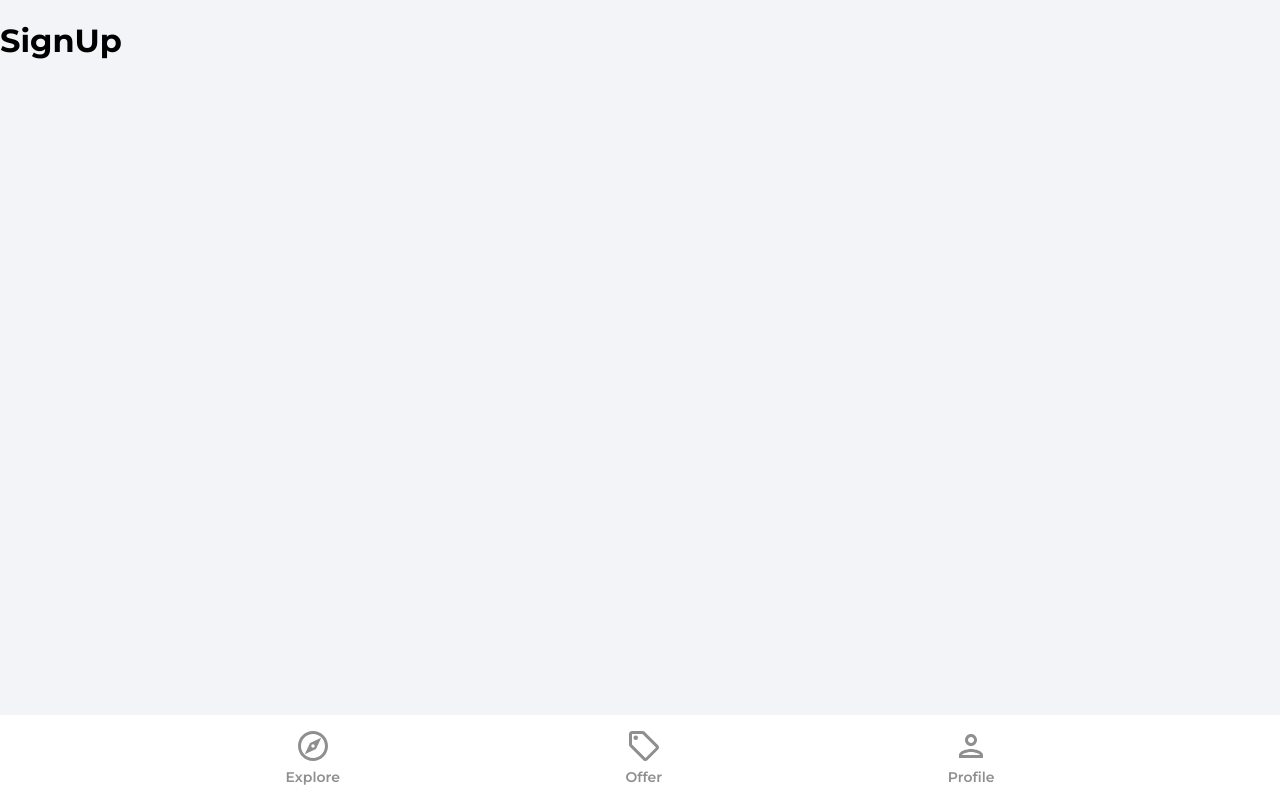
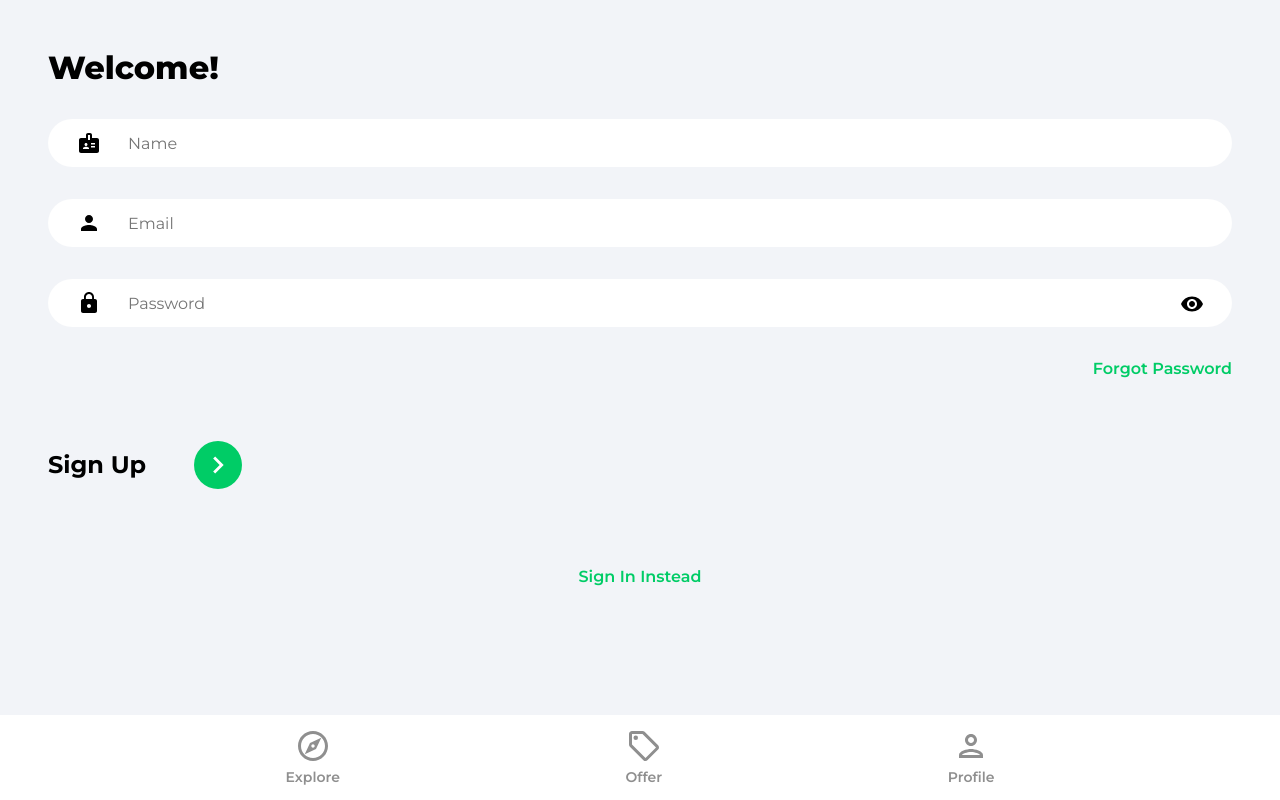
Before and after one commit to mbarnstien/House-Marketplace, a React (Create React App) app: page /sign-up in a window 1280 px wide. Built offline with nearby package versions, Linux system fonts and the light colour scheme.

Commit message:
Sign in and up forms

```diff
--- a/src/pages/SignIn.jsx
+++ b/src/pages/SignIn.jsx
@@ -1,6 +1,77 @@
+import {useState} from 'react'
+import {Link, useNavigate} from 'react-router-dom'
+import {ReactComponent as ArrowRightIcon} from '../assets/svg/keyboardArrowRightIcon.svg'
+import visibilityIcon from '../assets/svg/visibilityIcon.svg'
+
 function SignIn() {
-    return (
-      <h1>SignIn</h1>
+  const [showPassword, setShowPassword] = useState(false)
+  const [formData, setFormData] = useState({
+    email: '',
+    password: ''
+  })
+  const {email, password} = formData
+
+  const navigate = useNavigate()
+
+  const onChange = (e) => {
+    setFormData((prevState) => ({
+      ...prevState,
+      [e.target.id]: e.target.value
+    }))
+  }
+
+  return (
+      <>
+      <div className='pageContainer'>
+        <header>
+          <p className='pageHeader'>Welcome Back!</p>
+        </header>
+
+        <main>
+          <form>
+            <input
+              type='email'
+              className='emailInput'
+              placeholder='Email'
+              id='email'
+              value={email}
+              onChange={onChange}
+            />
+            <div className="passwordInputDiv">
+              <input
+                type={showPassword ? 'text' : 'password'}
+                className='passwordInput'
+                placeholder='Password'
+                id='password'
+                value={password}
+                onChange={onChange}
+              />
+              <img
+                className='showPassword'
+                src={visibilityIcon}
+                alt="Show Password"
+                onClick={() => setShowPassword((prevState) => !prevState)}
+                />
+            </div>
+            <Link to='/forgot-password' className='forgotPasswordLink'>
+              Forgot Password
+            </Link>
+            <div className="signInBar">
+              <p className="signInText">
+                Sign In
+              </p>
+              <button className="signInButton">
+                <ArrowRightIcon fill='#ffffff' width='34px' height='34px' />
+              </button>
+            </div>
+          </form>
+          {/*Google OAuth */}
+          <Link to='/sign-up' className='registerLink'>
+            Sign Up Instead
+          </Link>
+        </main>
+      </div>
+      </>
     )
   }
 
--- a/src/pages/SignUp.jsx
+++ b/src/pages/SignUp.jsx
@@ -1,6 +1,86 @@
+import {useState} from 'react'
+import {Link, useNavigate} from 'react-router-dom'
+import {ReactComponent as ArrowRightIcon} from '../assets/svg/keyboardArrowRightIcon.svg'
+import visibilityIcon from '../assets/svg/visibilityIcon.svg'
+
 function SignUp() {
-    return (
-      <h1>SignUp</h1>
+  const [showPassword, setShowPassword] = useState(false)
+  const [formData, setFormData] = useState({
+    name: '',
+    email: '',
+    password: ''
+  })
+  const {name, email, password} = formData
+
+  const navigate = useNavigate()
+
+  const onChange = (e) => {
+    setFormData((prevState) => ({
+      ...prevState,
+      [e.target.id]: e.target.value
+    }))
+  }
+
+  return (
+      <>
+      <div className='pageContainer'>
+        <header>
+          <p className='pageHeader'>Welcome!</p>
+        </header>
+
+        <main>
+          <form>
+          <input
+              type='text'
+              className='nameInput'
+              placeholder='Name'
+              id='name'
+              value={name}
+              onChange={onChange}
+            />
+            <input
+              type='email'
+              className='emailInput'
+              placeholder='Email'
+              id='email'
+              value={email}
+              onChange={onChange}
+            />
+            <div className="passwordInputDiv">
+              <input
+                type={showPassword ? 'text' : 'password'}
+                className='passwordInput'
+                placeholder='Password'
+                id='password'
+                value={password}
+                onChange={onChange}
+              />
+              <img
+                className='showPassword'
+                src={visibilityIcon}
+                alt="Show Password"
+                onClick={() => setShowPassword((prevState) => !prevState)}
+                />
+            </div>
+            <Link to='/forgot-password' className='forgotPasswordLink'>
+              Forgot Password
+            </Link>
+            <div className="signUpBar">
+              <p className="signUpText">
+                Sign Up
+              </p>
+              <button className="signUpButton">
+                <ArrowRightIcon fill='#ffffff' width='34px' height='34px' />
+              </button>
+            </div>
+          </form>
+          {/*Google OAuth */}
+          <Link to='/sign-in' className='registerLink'>
+            Sign In Instead
+          </Link>
+        </main>
+      </div>
+      </>
     )
   }
 
```
